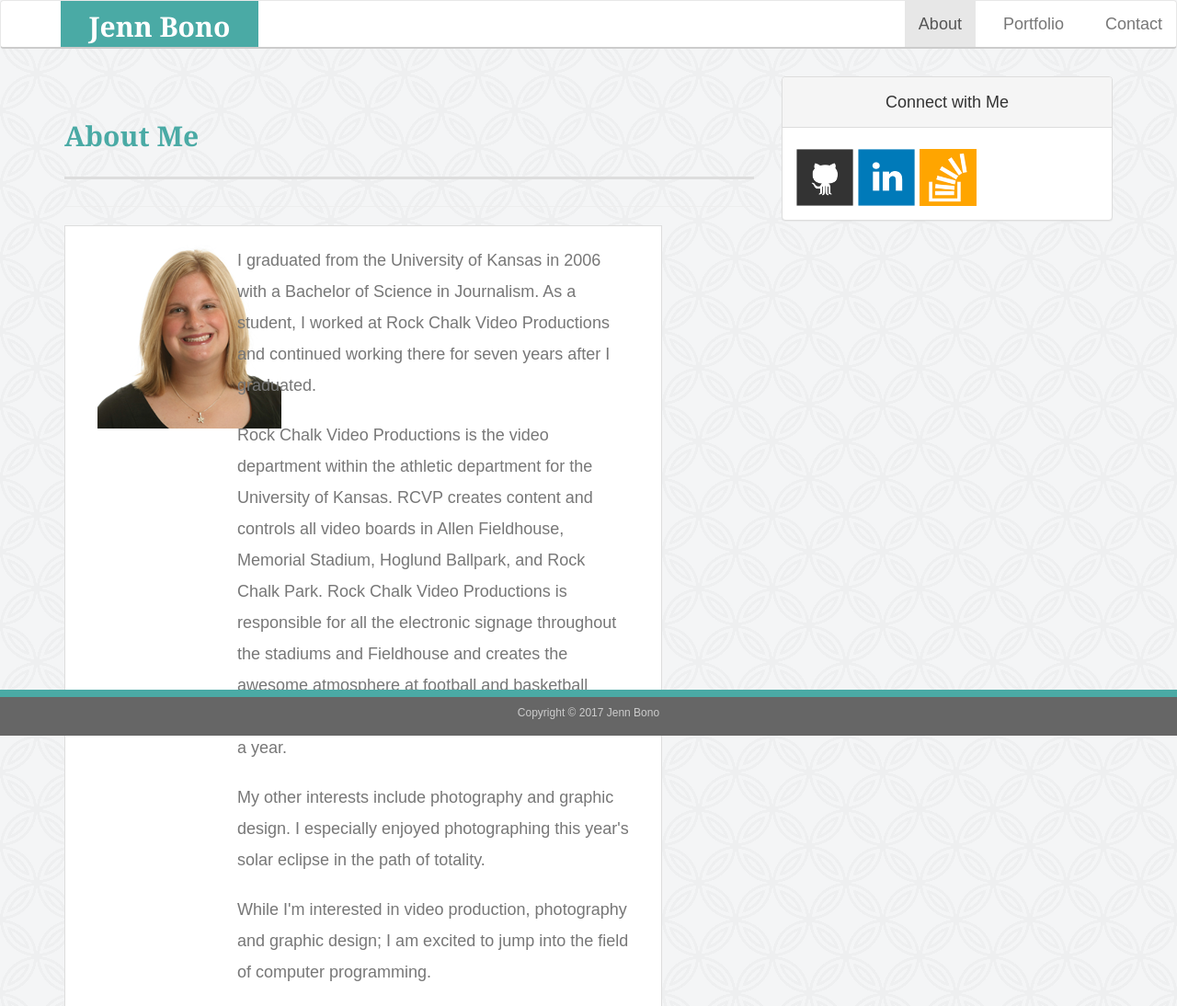
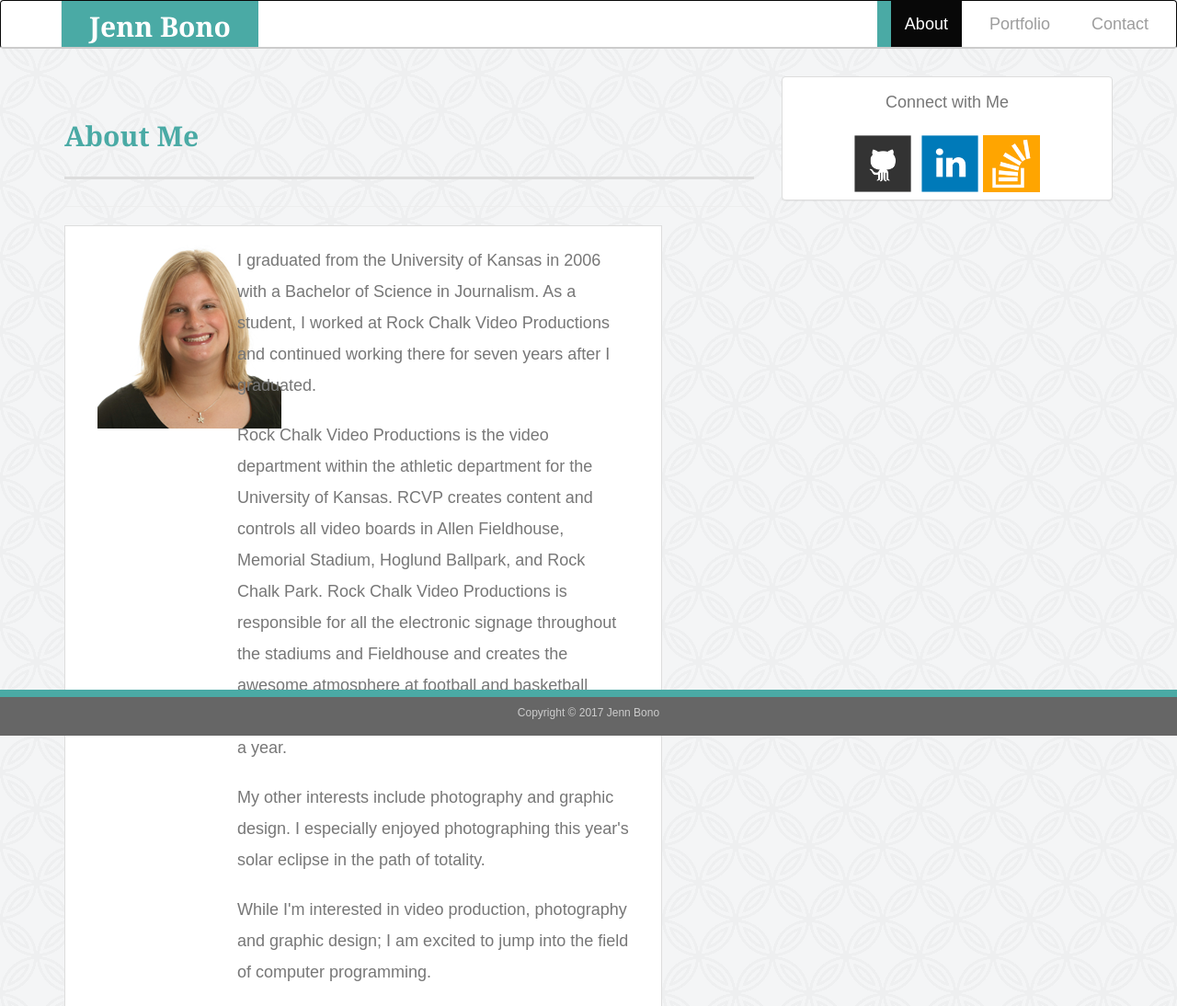
Before and after one commit to jennbono/Bootstrap-Portfolio, a plain HTML site: page index.html in a window 1280 px wide. Shown: the top 1094 px of the page at 92% size. Drawn offline with nearby package versions, Linux system fonts and the light colour scheme.

Commit message:
new navbar

```diff
--- a/assets/css/style.css
+++ b/assets/css/style.css
@@ -90,6 +90,9 @@ nav a:first-child {
   border-left: 0 none;
 }
 
+.active {
+  background-color: #4aaaa5;
+}
 /* footer */
 
 
@@ -138,6 +141,7 @@ h3,
   height: 62px;
   margin-top: 8px;
   margin-right: 5px;
+  margin-bottom: 8px;
 }
 
 .social:last-child {
--- a/index.html
+++ b/index.html
@@ -17,16 +17,23 @@
 
 
 <!-- Nav Bar -->
- <nav id="masthead" class="navbar navbar-default">
+<nav class="navbar navbar-inverse" id="masthead">
   <div class="container-fluid">
     <div class="navbar-header">
-      <a id="logo" class="navbar-brand" href="https://jennbono.github.io/Bootstrap-Portfolio">Jenn Bono</a>
+      <button type="button" class="navbar-toggle" data-toggle="collapse" data-target="#myNavbar">
+        <span class="icon-bar"></span>
+        <span class="icon-bar"></span>
+        <span class="icon-bar"></span>
+      </button>
+      <a class="navbar-brand" id="logo" href="https://jennbono.github.io/Bootstrap-Portfolio">Jenn Bono</a>
     </div>
+    <div class="collapse navbar-collapse" id="myNavbar">
       <ul class="nav navbar-nav navbar-right">
         <li class="active"><a href="https://jennbono.github.io/Bootstrap-Portfolio">About</a></li>
         <li><a href="https://jennbono.github.io/Bootstrap-Portfolio/portfolio">Portfolio</a></li>
         <li><a href="https://jennbono.github.io/Bootstrap-Portfolio/contact">Contact</a></li>
       </ul>
+    </div>
   </div>
 </nav>
 
@@ -69,11 +76,13 @@
         <!-- Connect with me -->
         <div class="col-md-4">
           <div class="panel panel-default">
+            <div class="text-center">
               <div class="panel-heading">Connect with Me</div>
-              <div class="panel-body social-icons">
-                <a href="https://github.com/jennbono"><img src="assets/images/if_github.png" class="social" alt="GitHub" /></a>
-                <a href="https://www.linkedin.com/in/jennifer-bono-38a916b4/"><img src="assets/images/if_linkedin.png" class="social" alt="LinkedIn" /></a>
-                <a href="https://stackoverflow.com/users/8462931/jennifer-bono?tab=profile"><img src="assets/images/if_stackoverflow.png" class="social" alt="Stack Overflow" /></a>
+              <div class="panel-body>
+                <a href="https://github.com/jennbono" target="_blank" style="display: inline-block;"><img src="assets/images/if_github.png" class="social" alt="GitHub"/></a>
+                <a href="https://www.linkedin.com/in/jennifer-bono-38a916b4/" target="_blank" style="display: inline-block;"><img src="assets/images/if_linkedin.png" class="social" alt="LinkedIn"/></a>
+                <a href="https://stackoverflow.com/users/8462931/jennifer-bono?tab=profile" target="_blank" style="display: inline-block;"><img src="assets/images/if_stackoverflow.png" class="social" alt="Stack Overflow"/></a>
+              </div>
             </div>
           </div>
         </div>
```
Also changed, not shown: contact.html (+17 -10 lines), portfolio.html (+17 -10 lines). Lines whose indentation alone changed are shown as unchanged.
